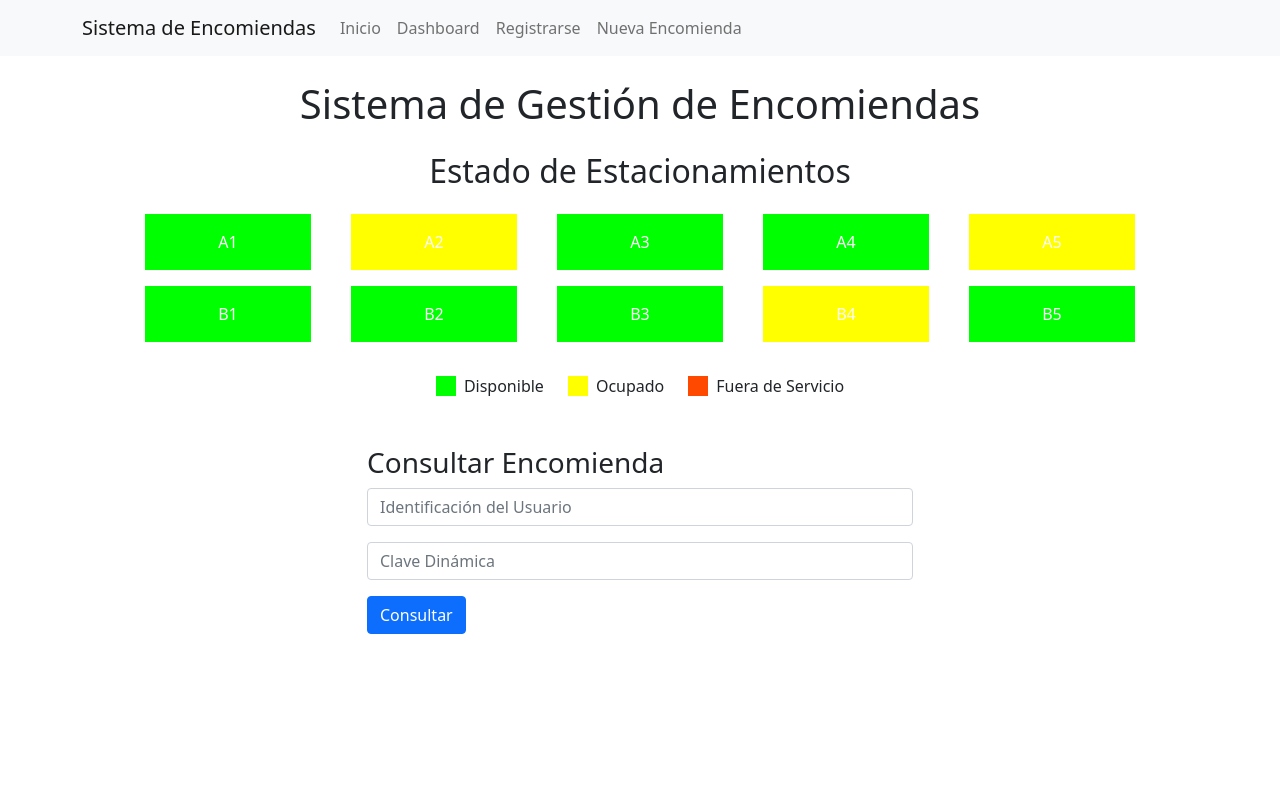
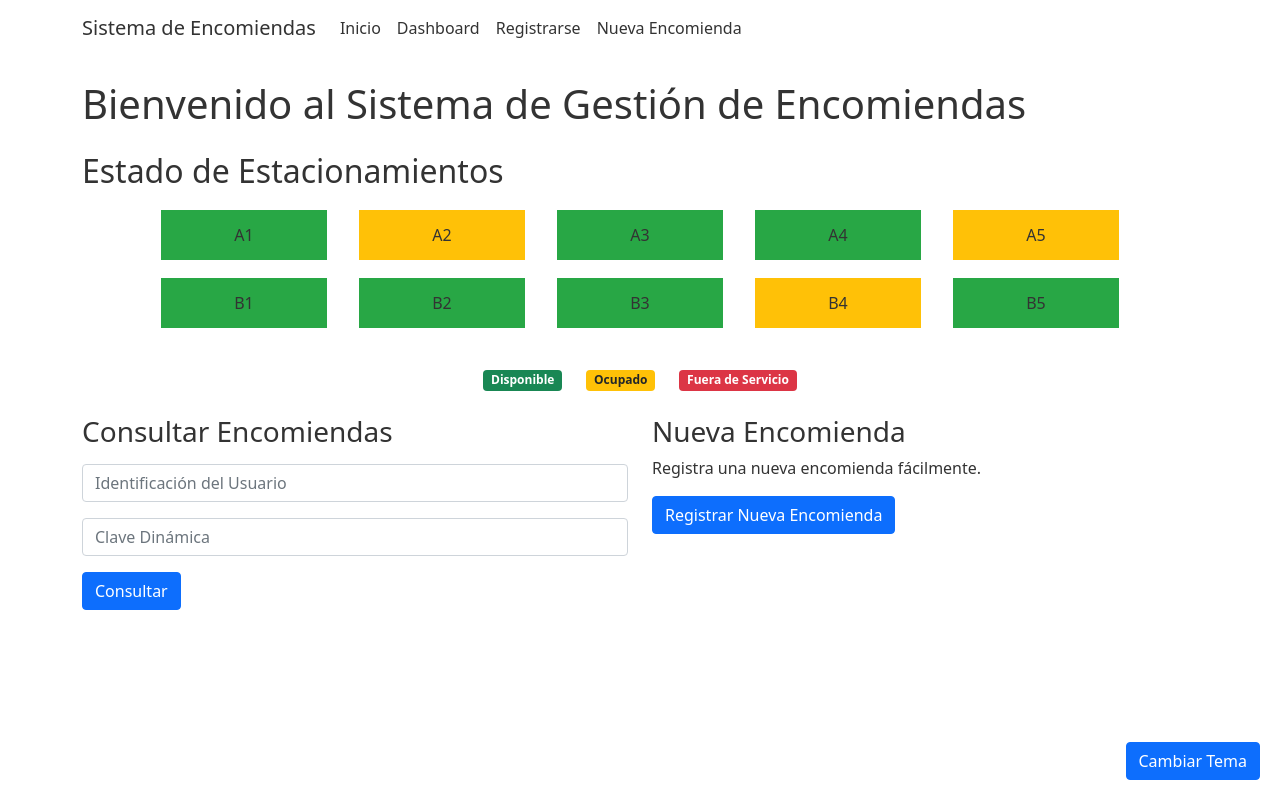
Before and after one commit to eduar27-ad/encomiendas, a Flask app: page / in a window 1280 px wide. Run offline with Flask 3, Linux system fonts and the light colour scheme; data comes from the database, SQL or seed files in the repository; both versions use the stored data as it was after the commit.

Commit message:
nuevas funcionalidades

```diff
--- a/app.py
+++ b/app.py
@@ -2,6 +2,7 @@ from flask import Flask, render_template, request, jsonify, redirect, url_for, f
 import sqlite3
 from datetime import datetime
 import random
+import json
 
 app = Flask(__name__)
 app.secret_key = 'tu_clave_secreta_aqui'  # Clave secreta para sesiones y flash messages
@@ -29,81 +30,65 @@ def consultar_encomienda():
     usuario = conn.execute('SELECT * FROM usuarios WHERE identificacion = ? AND clave_dinamica = ?',
                            (identificacion, clave_dinamica)).fetchone()
     if usuario:
-        encomiendas = conn.execute('SELECT * FROM encomiendas WHERE destinatario_id = ? AND fecha_entrega IS NULL',
+        encomiendas = conn.execute('SELECT id, descripcion, fecha FROM encomiendas WHERE destinatario_id = ? AND fecha_entrega IS NULL',
                                    (usuario['id'],)).fetchall()
         conn.close()
         return jsonify({
             'success': True,
             'usuario': usuario['username'],
-            'encomiendas': [{'descripcion': e['descripcion'], 'fecha': e['fecha']} for e in encomiendas]
+            'encomiendas': [{
+                'id': e['id'],
+                'descripcion': e['descripcion'],
+                'fecha': e['fecha']
+            } for e in encomiendas]
         })
     conn.close()
     return jsonify({'success': False, 'message': 'Usuario no encontrado o clave incorrecta'})
 
 @app.route('/activar_entrada', methods=['POST'])
 def activar_entrada():
-    """Asigna un estacionamiento disponible aleatoriamente."""
+    """Asigna un estacionamiento disponible para las encomiendas seleccionadas."""
+    data = request.json
+    encomiendas_ids = data.get('encomiendas', [])
+
+    if not encomiendas_ids:
+        return jsonify({'success': False, 'message': 'No se seleccionaron encomiendas'})
+
     conn = get_db_connection()
-    garajes_disponibles = conn.execute('SELECT id FROM garajes WHERE estado = "disponible"').fetchall()
-    if garajes_disponibles:
+
+    # Verificar si el usuario ya tiene un estacionamiento asignado
+    usuario_id = conn.execute('SELECT destinatario_id FROM encomiendas WHERE id = ?', (encomiendas_ids[0],)).fetchone()['destinatario_id']
+    estacionamiento_asignado = conn.execute('SELECT garaje_id FROM asignaciones WHERE usuario_id = ? AND fecha_salida IS NULL', (usuario_id,)).fetchone()
+
+    if estacionamiento_asignado:
+        # Si ya tiene un estacionamiento asignado, usamos ese
+        garaje_id = estacionamiento_asignado['garaje_id']
+    else:
+        # Si no tiene, asignamos uno nuevo
+        garajes_disponibles = conn.execute('SELECT id FROM garajes WHERE estado = "disponible"').fetchall()
+        if not garajes_disponibles:
+            conn.close()
+            return jsonify({'success': False, 'message': 'No hay garajes disponibles'})
+
         garaje_asignado = random.choice(garajes_disponibles)
-        conn.execute('UPDATE garajes SET estado = "ocupado" WHERE id = ?', (garaje_asignado['id'],))
-        conn.commit()
-        conn.close()
-        return jsonify({'success': True, 'garaje': garaje_asignado['id']})
+        garaje_id = garaje_asignado['id']
+
+        # Marcar el garaje como ocupado
+        conn.execute('UPDATE garajes SET estado = "ocupado" WHERE id = ?', (garaje_id,))
+
+        # Registrar la asignación
+        conn.execute('INSERT INTO asignaciones (usuario_id, garaje_id, fecha_entrada) VALUES (?, ?, ?)',
+                     (usuario_id, garaje_id, datetime.now()))
+
+    # Marcar las encomiendas seleccionadas como entregadas
+    for encomienda_id in encomiendas_ids:
+        conn.execute('UPDATE encomiendas SET fecha_entrega = ? WHERE id = ?', (datetime.now(), encomienda_id))
+
+    conn.commit()
     conn.close()
-    return jsonify({'success': False, 'message': 'No hay garajes disponibles'})
+    return jsonify({'success': True, 'garaje': garaje_id})
 
-@app.route('/dashboard')
-def dashboard():
-    conn = get_db_connection()
-    garajes = conn.execute('SELECT * FROM garajes').fetchall()
-    alertas = conn.execute('SELECT * FROM alertas ORDER BY fecha DESC LIMIT 5').fetchall()
-    conn.close()
-    return render_template('dashboard.html', garajes=garajes, alertas=alertas)
-
-@app.route('/register', methods=['GET', 'POST'])
-def register():
-    """Maneja el registro de nuevos usuarios."""
-    if request.method == 'POST':
-        username = request.form['username']
-        password = request.form['password']
-        identificacion = request.form['identificacion']
-        clave_dinamica = request.form['clave_dinamica']
-        conn = get_db_connection()
-        try:
-            conn.execute('INSERT INTO usuarios (username, password, identificacion, clave_dinamica) VALUES (?, ?, ?, ?)',
-                         (username, password, identificacion, clave_dinamica))
-            conn.commit()
-            flash('Usuario registrado exitosamente')
-            return redirect(url_for('index'))
-        except sqlite3.IntegrityError:
-            flash('Error: El nombre de usuario o identificación ya existe')
-        finally:
-            conn.close()
-    return render_template('register.html')
-
-@app.route('/encomienda', methods=['GET', 'POST'])
-def encomienda():
-    """Maneja el registro de nuevas encomiendas."""
-    if request.method == 'POST':
-        destinatario_id = request.form['destinatario_id']
-        descripcion = request.form['descripcion']
-        conn = get_db_connection()
-        try:
-            conn.execute('INSERT INTO encomiendas (destinatario_id, descripcion) VALUES (?, ?)',
-                         (destinatario_id, descripcion))
-            conn.commit()
-            flash('Encomienda registrada exitosamente')
-            return redirect(url_for('dashboard'))
-        except sqlite3.Error as e:
-            flash(f'Error al registrar la encomienda: {str(e)}')
-        finally:
-            conn.close()
-    conn = get_db_connection()
-    usuarios = conn.execute('SELECT id, username FROM usuarios').fetchall()
-    conn.close()
-    return render_template('encomienda.html', usuarios=usuarios)
+# ... (el resto del código permanece igual) ...
 
 if __name__ == '__main__':
     app.run(host='0.0.0.0', port=8080, debug=True)
--- /dev/null
+++ b/static/css/custom.css
@@ -0,0 +1,89 @@
+:root {
+    --primary-color: #007bff;
+    --secondary-color: #6c757d;
+    --background-color: #ffffff;
+    --text-color: #333333;
+    --modal-background: #ffffff;
+    --modal-text: #333333;
+    --estacionamiento-disponible: #28a745;
+    --estacionamiento-ocupado: #ffc107;
+    --estacionamiento-fuera-servicio: #dc3545;
+}
+
+body {
+    background-color: var(--background-color);
+    color: var(--text-color);
+    transition: background-color 0.3s, color 0.3s;
+}
+
+.theme-dark {
+    --primary-color: #0056b3;
+    --secondary-color: #545b62;
+    --background-color: #333333;
+    --text-color: #ffffff;
+    --modal-background: #444444;
+    --modal-text: #ffffff;
+    --estacionamiento-disponible: #1e7e34;
+    --estacionamiento-ocupado: #d39e00;
+    --estacionamiento-fuera-servicio: #bd2130;
+}
+
+.modal-content {
+    background-color: var(--modal-background);
+    color: var(--modal-text);
+}
+
+.modal-header {
+    border-bottom-color: var(--secondary-color);
+}
+
+.modal-footer {
+    border-top-color: var(--secondary-color);
+}
+
+.navbar {
+    background-color: var(--background-color) !important;
+}
+
+.navbar-light .navbar-nav .nav-link,
+.navbar-light .navbar-brand {
+    color: var(--text-color) !important;
+}
+
+.theme-dark .navbar {
+    border-bottom: 1px solid var(--secondary-color);
+}
+
+.theme-toggle {
+    position: fixed;
+    bottom: 20px;
+    right: 20px;
+    z-index: 1000;
+}
+
+/* Estilos para estacionamientos */
+.estacionamiento {
+    width: 100%;
+    height: 50px;
+    color: var(--text-color);
+    display: flex;
+    align-items: center;
+    justify-content: center;
+    margin-bottom: 10px;
+}
+
+.disponible { background-color: var(--estacionamiento-disponible); }
+.ocupado { background-color: var(--estacionamiento-ocupado); }
+.fuera-de-servicio { background-color: var(--estacionamiento-fuera-servicio); }
+
+/* Animación del modal */
+.modal.fade-scale .modal-dialog {
+    transform: scale(0.7);
+    opacity: 0;
+    transition: all 0.3s;
+}
+
+.modal.fade-scale.show .modal-dialog {
+    transform: scale(1);
+    opacity: 1;
+}
--- a/templates/base.html
+++ b/templates/base.html
@@ -3,41 +3,70 @@
 <head>
     <meta charset="UTF-8">
     <meta name="viewport" content="width=device-width, initial-scale=1.0">
-    <title>Sistema de Encomiendas</title>
+    <title>{% block title %}Sistema de Encomiendas{% endblock %}</title>
     <link href="https://cdn.jsdelivr.net/npm/bootstrap@5.1.3/dist/css/bootstrap.min.css" rel="stylesheet">
-    <link rel="stylesheet" href="{{ url_for('static', filename='style.css') }}">
-    {% block extra_css %}{% endblock %}
+    <link rel="stylesheet" href="{{ url_for('static', filename='css/custom.css') }}">
+
 </head>
 <body>
     <nav class="navbar navbar-expand-lg navbar-light bg-light">
         <div class="container">
             <a class="navbar-brand" href="{{ url_for('index') }}">Sistema de Encomiendas</a>
-            <button class="navbar-toggler" type="button" data-bs-toggle="collapse" data-bs-target="#navbarNav">
+            <button class="navbar-toggler" type="button" data-bs-toggle="collapse" data-bs-target="#navbarNav" aria-controls="navbarNav" aria-expanded="false" aria-label="Toggle navigation">
                 <span class="navbar-toggler-icon"></span>
             </button>
             <div class="collapse navbar-collapse" id="navbarNav">
                 <ul class="navbar-nav">
-                    <li class="nav-item"><a class="nav-link" href="{{ url_for('index') }}">Inicio</a></li>
-                    <li class="nav-item"><a class="nav-link" href="{{ url_for('dashboard') }}">Dashboard</a></li>
-                    <li class="nav-item"><a class="nav-link" href="{{ url_for('register') }}">Registrarse</a></li>
-                    <li class="nav-item"><a class="nav-link" href="{{ url_for('encomienda') }}">Nueva Encomienda</a></li>
+                    <li class="nav-item">
+                        <a class="nav-link" href="{{ url_for('index') }}">Inicio</a>
+                    </li>
+                    <li class="nav-item">
+                        <a class="nav-link" href="{{ url_for('dashboard') }}">Dashboard</a>
+                    </li>
+                    <li class="nav-item">
+                        <a class="nav-link" href="{{ url_for('register') }}">Registrarse</a>
+                    </li>
+                    <li class="nav-item">
+                        <a class="nav-link" href="{{ url_for('encomienda') }}">Nueva Encomienda</a>
+                    </li>
                 </ul>
             </div>
         </div>
     </nav>
 
     <div class="container mt-4">
-        {% with messages = get_flashed_messages() %}
+        {% with messages = get_flashed_messages(with_categories=true) %}
             {% if messages %}
-                {% for message in messages %}
-                    <div class="alert alert-info">{{ message }}</div>
+                {% for category, message in messages %}
+                    <div class="alert alert-{{ category }}">
+                        {{ message }}
+                    </div>
                 {% endfor %}
             {% endif %}
         {% endwith %}
+
         {% block content %}{% endblock %}
     </div>
 
+    <button onclick="toggleTheme()" class="btn btn-primary theme-toggle">Cambiar Tema</button>
+
     <script src="https://cdn.jsdelivr.net/npm/bootstrap@5.1.3/dist/js/bootstrap.bundle.min.js"></script>
+    <script>
+function toggleTheme() {
+    document.body.classList.toggle('theme-dark');
+    const isDark = document.body.classList.contains('theme-dark');
+    localStorage.setItem('darkTheme', isDark);
+    console.log('Tema cambiado a:', isDark ? 'oscuro' : 'claro');
+}
+
+// Aplicar tema guardado al cargar la página
+document.addEventListener('DOMContentLoaded', (event) => {
+    if (localStorage.getItem('darkTheme') === 'true') {
+        document.body.classList.add('theme-dark');
+        console.log('Tema oscuro aplicado al cargar');
+    }
+});
+    </script>
     {% block extra_js %}{% endblock %}
 </body>
 </html>
--- a/templates/index.html
+++ b/templates/index.html
@@ -1,13 +1,12 @@
 {% extends "base.html" %}
+{% block content %}
+<h1 class="mt-3 mb-4">Bienvenido al Sistema de Gestión de Encomiendas</h1>
 
-{% block content %}
-<h1 class="text-center mb-4">Sistema de Gestión de Encomiendas</h1>
-
-<h2 class="text-center mb-3">Estado de Estacionamientos</h2>
+<h2 class="mb-3">Estado de Estacionamientos</h2>
 <div id="estacionamientos" class="row justify-content-center mb-4">
     {% for estacionamiento in estacionamientos %}
-    <div class="col-2 m-2">
-        <div class="estacionamiento {{ estacionamiento.estado }} p-3 text-center text-white">
+    <div class="col-2 m-1">
+        <div class="estacionamiento {{ estacionamiento.estado }}">
             {{ estacionamiento.id }}
         </div>
     </div>
@@ -15,31 +14,22 @@
 </div>
 
 <!-- Leyenda de Estados -->
-<div class="row justify-content-center mb-5">
+<div class="row justify-content-center mb-4">
     <div class="col-auto">
-        <div class="d-flex align-items-center">
-            <div class="estacionamiento disponible me-2" style="width: 20px; height: 20px;"></div>
-            <span>Disponible</span>
-        </div>
+        <span class="badge bg-success">Disponible</span>
     </div>
     <div class="col-auto">
-        <div class="d-flex align-items-center">
-            <div class="estacionamiento ocupado me-2" style="width: 20px; height: 20px;"></div>
-            <span>Ocupado</span>
-        </div>
+        <span class="badge bg-warning text-dark">Ocupado</span>
     </div>
     <div class="col-auto">
-        <div class="d-flex align-items-center">
-            <div class="estacionamiento fuera-de-servicio me-2" style="width: 20px; height: 20px;"></div>
-            <span>Fuera de Servicio</span>
-        </div>
+        <span class="badge bg-danger">Fuera de Servicio</span>
     </div>
 </div>
 
-<div class="row mb-4">
-    <div class="col-md-6 offset-md-3">
-        <h3>Consultar Encomienda</h3>
-        <form id="consultaForm">
+<div class="row mt-4">
+    <div class="col-md-6">
+        <h3>Consultar Encomiendas</h3>
+        <form id="consultaForm" class="mt-3">
             <div class="mb-3">
                 <input type="text" class="form-control" name="identificacion" placeholder="Identificación del Usuario" required>
             </div>
@@ -49,33 +39,42 @@
             <button type="submit" class="btn btn-primary">Consultar</button>
         </form>
     </div>
+    <div class="col-md-6">
+        <h3>Nueva Encomienda</h3>
+        <p>Registra una nueva encomienda fácilmente.</p>
+        <a href="{{ url_for('encomienda') }}" class="btn btn-primary">Registrar Nueva Encomienda</a>
+    </div>
 </div>
 
-<div id="resultadoConsulta" class="row mb-4" style="display: none;">
-    <div class="col-md-6 offset-md-3">
-        <div class="card">
-            <div class="card-body">
-                <h5 class="card-title">Resultado de la Consulta</h5>
+<!-- Modal para mostrar resultados -->
+<div class="modal fade" id="resultadoModal" tabindex="-1" aria-labelledby="resultadoModalLabel" aria-hidden="true">
+    <div class="modal-dialog modal-dialog-centered">
+      <div class="modal-content">
+        <div class="modal-header">
+          <h5 class="modal-title" id="resultadoModalLabel">Resultado de la Consulta</h5>
+          <button type="button" class="btn-close" data-bs-dismiss="modal" aria-label="Close"></button>
+        </div>
+        <div class="modal-body">
           <div id="infoUsuario"></div>
           <div id="listaEncomiendas"></div>
-                <button id="btnEntrada" class="btn btn-success mt-3" style="display: none;">Activar Entrada</button>
+          <div id="activarEntradaContainer" class="mt-3" style="display: none;">
+            <button id="btnActivarEntrada" class="btn btn-success">Activar Entrada</button>
+          </div>
         </div>
       </div>
     </div>
   </div>
 
-<div id="alertaPersonalizada" class="modal fade" tabindex="-1">
-    <div class="modal-dialog">
+<!-- Modal para mostrar asignación de estacionamiento -->
+<div class="modal fade" id="asignacionModal" tabindex="-1" aria-labelledby="asignacionModalLabel" aria-hidden="true">
+    <div class="modal-dialog modal-dialog-centered">
       <div class="modal-content">
         <div class="modal-header">
-                <h5 class="modal-title">Asignación de Estacionamiento</h5>
+          <h5 class="modal-title" id="asignacionModalLabel">Asignación de Estacionamiento</h5>
           <button type="button" class="btn-close" data-bs-dismiss="modal" aria-label="Close"></button>
         </div>
         <div class="modal-body">
-                <p id="mensajeAlerta"></p>
-            </div>
-            <div class="modal-footer">
-                <button type="button" class="btn btn-secondary" data-bs-dismiss="modal">Cerrar</button>
+          <p id="mensajeAsignacion"></p>
         </div>
       </div>
     </div>
@@ -84,58 +83,107 @@
 
   {% block extra_js %}
   <script>
-document.getElementById('consultaForm').addEventListener('submit', function(e) {
+  document.addEventListener('DOMContentLoaded', function() {
+      const consultaForm = document.getElementById('consultaForm');
+      const infoUsuario = document.getElementById('infoUsuario');
+      const listaEncomiendas = document.getElementById('listaEncomiendas');
+      const activarEntradaContainer = document.getElementById('activarEntradaContainer');
+      const btnActivarEntrada = document.getElementById('btnActivarEntrada');
+      const resultadoModal = new bootstrap.Modal(document.getElementById('resultadoModal'));
+      const asignacionModal = new bootstrap.Modal(document.getElementById('asignacionModal'));
+      const mensajeAsignacion = document.getElementById('mensajeAsignacion');
+
+      consultaForm.addEventListener('submit', function(e) {
           e.preventDefault();
-    const formData = new FormData(this);
+          // Limpiar los campos del formulario
+          const formData = new FormData(consultaForm);
           fetch('/consultar_encomienda', {
               method: 'POST',
               body: formData
           })
           .then(response => response.json())
           .then(data => {
-        document.getElementById('resultadoConsulta').style.display = 'block';
               if (data.success) {
-            document.getElementById('infoUsuario').innerHTML = `<p>Usuario: ${data.usuario}</p>`;
+                  infoUsuario.innerHTML = `<p>Usuario: ${data.usuario}</p>`;
                   if (data.encomiendas.length > 0) {
-                let listaHtml = '<h6>Encomiendas pendientes:</h6><ul>';
-                data.encomiendas.forEach(enc => {
-                    listaHtml += `<li>${enc.descripcion} - Llegó: ${enc.fecha}</li>`;
-                });
-                listaHtml += '</ul>';
-                document.getElementById('listaEncomiendas').innerHTML = listaHtml;
-                document.getElementById('btnEntrada').style.display = 'block';
+                      listaEncomiendas.innerHTML = '<h6>Encomiendas pendientes:</h6><ul>' +
+                          data.encomiendas.map(e => `
+                              <li>
+                                  <input type="checkbox" id="encomienda_${e.id}" name="encomiendas" value="${e.id}">
+                                  <label for="encomienda_${e.id}">${e.descripcion} - Llegó: ${e.fecha}</label>
+                              </li>`).join('') +
+                          '</ul>';
+                      activarEntradaContainer.style.display = 'block';
                   } else {
-                document.getElementById('listaEncomiendas').innerHTML = '<p>No hay encomiendas pendientes.</p>';
-                document.getElementById('btnEntrada').style.display = 'none';
+                      listaEncomiendas.innerHTML = '<p>No hay encomiendas pendientes.</p>';
+                      activarEntradaContainer.style.display = 'none';
                   }
               } else {
-            document.getElementById('infoUsuario').innerHTML = `<p>${data.message}</p>`;
-            document.getElementById('listaEncomiendas').innerHTML = '';
-            document.getElementById('btnEntrada').style.display = 'none';
+                  infoUsuario.innerHTML = `<p class="text-danger">${data.message}</p>`;
+                  listaEncomiendas.innerHTML = '';
+                  activarEntradaContainer.style.display = 'none';
               }
+              resultadoModal.show();
+          })
+          .catch(error => {
+              console.error('Error:', error);
+              infoUsuario.innerHTML = '<p class="text-danger">Hubo un error al procesar la solicitud.</p>';
+              listaEncomiendas.innerHTML = '';
+              activarEntradaContainer.style.display = 'none';
+              resultadoModal.show();
+          })
+          .finally(() => {
+              consultaForm.reset(); // Limpiar el formulario después de la consulta
           });
       });
 
-document.getElementById('btnEntrada').addEventListener('click', function() {
-    fetch('/activar_entrada', { method: 'POST' })
+      btnActivarEntrada.addEventListener('click', function() {
+          const encomiendas_seleccionadas = Array.from(document.querySelectorAll('input[name="encomiendas"]:checked')).map(cb => cb.value);
+          if (encomiendas_seleccionadas.length === 0) {
+              alert('Por favor, seleccione al menos una encomienda.');
+              return;
+          }
+          fetch('/activar_entrada', {
+              method: 'POST',
+              headers: {
+                  'Content-Type': 'application/json',
+              },
+              body: JSON.stringify({encomiendas: encomiendas_seleccionadas})
+          })
           .then(response => response.json())
           .then(data => {
               if (data.success) {
-            const estacionamientos = document.querySelectorAll('.estacionamiento');
-            estacionamientos.forEach(est => {
-                if (est.textContent.trim() === data.garaje) {
-                    est.classList.remove('disponible');
-                    est.classList.add('ocupado');
+                  mensajeAsignacion.textContent = `Se ha asignado el estacionamiento ${data.garaje}.`;
+                  resultadoModal.hide();
+                  asignacionModal.show();
+                  // Actualizar el estado del estacionamiento en la interfaz
+                  const estacionamiento = document.querySelector(`.estacionamiento:not(.ocupado)`);
+                  if (estacionamiento) {
+                      estacionamiento.classList.remove('disponible');
+                      estacionamiento.classList.add('ocupado');
                   }
+              } else {
+                  mensajeAsignacion.textContent = data.message;
+                  resultadoModal.hide();
+                  asignacionModal.show();
+              }
+          })
+          .catch(error => {
+              console.error('Error:', error);
+              mensajeAsignacion.textContent = 'Hubo un error al activar la entrada.';
+              resultadoModal.hide();
+              asignacionModal.show();
+          });
       });
 
-            const mensajeAlerta = `Se ha asignado el estacionamiento ${data.garaje}.`;
-            document.getElementById('mensajeAlerta').textContent = mensajeAlerta;
-            const modal = new bootstrap.Modal(document.getElementById('alertaPersonalizada'));
-            modal.show();
-        } else {
-            alert(data.message);
-        }
+      // Animación de los modales
+      [resultadoModal, asignacionModal].forEach(modal => {
+          modal._element.addEventListener('show.bs.modal', function (event) {
+              this.classList.add('fade-scale');
+          });
+          modal._element.addEventListener('hide.bs.modal', function (event) {
+              this.classList.remove('fade-scale');
+          });
       });
   });
   </script>
```
Also changed, not shown: schema.sql (+11 -0 lines), database.db. Lines whose indentation alone changed are shown as unchanged.
